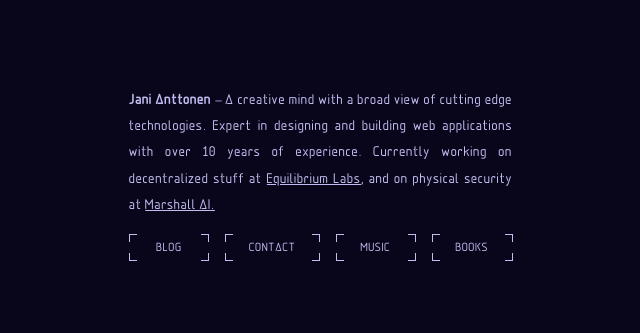
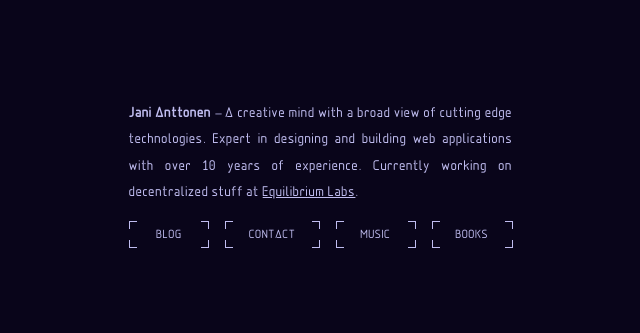
Before and after one commit to JaniAnttonen/personal-site-2018, a Gatsby site: page / in a window 1280 px wide. Shown: the part 218-551 px from the top of the page, without its empty margins (319-959 px from the left). Built offline with nearby package versions, Linux system fonts and the light colour scheme; Gatsby itself is replaced by a stand-in of ours.

Commit message:
only mention the projects getting the most love

```diff
--- a/src/components/intro.js
+++ b/src/components/intro.js
@@ -10,14 +10,15 @@ const Intro = ({ location }) =>
         <strong>Jani Anttonen</strong> – A creative mind with a broad view of
         cutting edge technologies. Expert in designing and building web
         applications with over 10 years of experience. Currently working on
-        decentralized stuff at <a href="https://equilibrium.co" target="_blank" rel="noopener noreferrer">Equilibrium Labs</a>, and on physical security at{' '}
+        decentralized stuff at{' '}
         <a
-          href="https://marshallai.com"
+          href="https://equilibrium.co"
           target="_blank"
           rel="noopener noreferrer"
         >
-          Marshall AI.
-        </a>{' '}
+          Equilibrium Labs
+        </a>
+        .
       </span>
     </header>
   )
```
